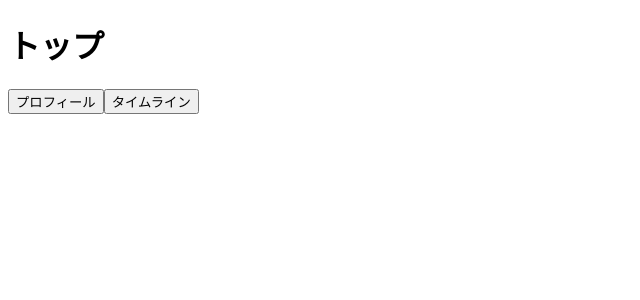
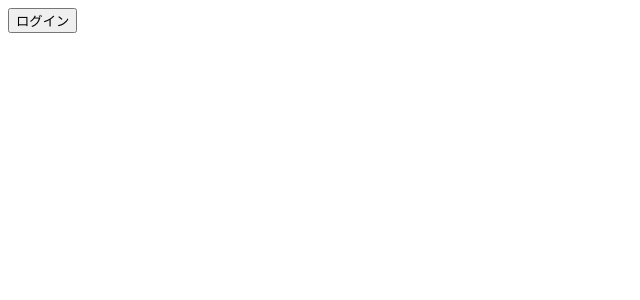
Before and after one commit to brokoyy/hinotr, a Next.js app: page / in a window 1280 px wide. Shown: the top 300 px of the page, without its empty margins (0-640 px from the left). Built offline with nearby package versions, Linux system fonts and the light colour scheme.

Commit message:
Update index.js

```diff
--- a/pages/index.js
+++ b/pages/index.js
@@ -1,21 +1,47 @@
-import { useState } from "react";
-import Profile from "./profile";
-import Timeline from "./timeline";
+// pages/index.js
+import React, { useState, useEffect } from "react";
+import GridButton from "../components/GridButton";
 
 export default function Home() {
-  const [view, setView] = useState("top");
+  const [isLoggedIn, setIsLoggedIn] = useState(false);
+
+  useEffect(() => {
+    setIsLoggedIn(!!window.nostr?.getPublicKey);
+  }, []);
+
+  const handleLogin = async () => {
+    if (window.nostr) {
+      try {
+        await window.nostr.requestSignEvent({ content: "login" });
+        setIsLoggedIn(true);
+      } catch (e) {
+        console.error(e);
+      }
+    } else {
+      alert("NIP-07がありません");
+    }
+  };
 
   return (
-    <div>
-      {view === "top" && (
-        <div>
-          <h1>トップ</h1>
-          <button onClick={() => setView("profile")}>プロフィール</button>
-          <button onClick={() => setView("timeline")}>タイムライン</button>
+    <div className="p-4">
+      {!isLoggedIn ? (
+        <GridButton onClick={handleLogin}>ログイン</GridButton>
+      ) : (
+        <div className="grid grid-cols-2 gap-2">
+          <GridButton onClick={() => (window.location.href = "/profile")}>
+            1 プロフィール
+          </GridButton>
+          <GridButton onClick={() => (window.location.href = "/relays")}>
+            2 リレー設定
+          </GridButton>
+          <GridButton onClick={() => (window.location.href = "/timeline")}>
+            3 タイムライン
+          </GridButton>
+          <GridButton onClick={() => (window.location.href = "/logout")}>
+            4 ログアウト
+          </GridButton>
         </div>
       )}
-      {view === "profile" && <Profile setView={setView} />}
-      {view === "timeline" && <Timeline setView={setView} />}
     </div>
   );
 }
```
